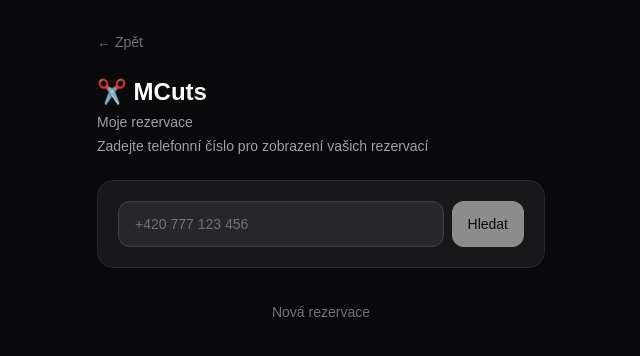
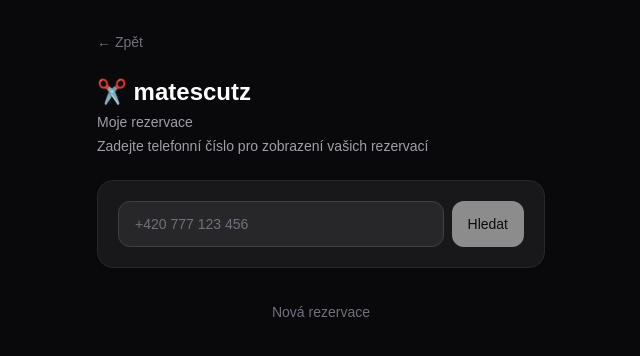
Before and after one commit to denysgiedrys-bit/barber-app, a Next.js app: page /moje-rezervace in a window 1280 px wide. Shown: the top 356 px of the page, without its empty margins (319-959 px from the left). Built offline with nearby package versions, Linux system fonts and the light colour scheme.

Commit message:
prejmenovani na matescutz a instagram odkaz

```diff
--- a/app/admin/page.js
+++ b/app/admin/page.js
@@ -143,7 +143,7 @@ export default function Admin() {
         <div className="flex items-center gap-3 mb-6">
           <Logo size={40} />
           <div>
-            <h1 className="text-xl font-bold text-white leading-tight">MCuts</h1>
+            <h1 className="text-xl font-bold text-white leading-tight">matescutz</h1>
             <p className="text-zinc-400 text-xs">Admin panel</p>
           </div>
         </div>
--- a/app/api/send-email/route.js
+++ b/app/api/send-email/route.js
@@ -11,10 +11,10 @@ export async function POST(request) {
     await resend.emails.send({
       from: 'onboarding@resend.dev',
       to: email,
-      subject: `MCuts — potvrzení rezervace`,
+      subject: `matescutz — potvrzení rezervace`,
       html: `
         <div style="font-family: sans-serif; max-width: 500px; margin: 0 auto;">
-          <h2 style="color: #fbbf24;">✂️ MCuts</h2>
+          <h2 style="color: #fbbf24;">✂️ matescutz</h2>
           <h3>Rezervace potvrzena ✅</h3>
           <p>Dobrý den, <strong>${jmeno}</strong>,</p>
           <p>Vaše rezervace byla úspěšně přijata.</p>
--- a/app/layout.js
+++ b/app/layout.js
@@ -12,7 +12,7 @@ const geistMono = Geist_Mono({
 });
 
 export const metadata = {
-  title: "MCuts — Rezervace",
+  title: "matescutz — Rezervace",
   description: "Online rezervace střihu",
 };
 
--- a/app/moje-rezervace/page.js
+++ b/app/moje-rezervace/page.js
@@ -32,7 +32,7 @@ function MojeRezervaceForm() {
     <div className="min-h-screen bg-zinc-950 py-8 px-4">
       <div className="max-w-md mx-auto">
         <a href="/" className="text-zinc-500 text-sm hover:text-zinc-300 transition-colors mb-6 block">← Zpět</a>
-        <h1 className="text-2xl font-bold mb-1 text-white">✂️ MCuts</h1>
+        <h1 className="text-2xl font-bold mb-1 text-white">✂️ matescutz</h1>
         <p className="text-zinc-400 text-sm mb-1">Moje rezervace</p>
         <p className="text-zinc-400 text-sm mb-6">Zadejte telefonní číslo pro zobrazení vašich rezervací</p>
 
--- a/app/page.js
+++ b/app/page.js
@@ -229,13 +229,21 @@ export default function Home() {
           <div className="flex items-center gap-3">
             <Logo size={44} />
             <div>
-              <h1 className="text-2xl font-bold text-white leading-tight">MCuts</h1>
+              <h1 className="text-2xl font-bold text-white leading-tight">matescutz</h1>
               <p className="text-zinc-400 text-sm">Vyberte službu, čas a potvrďte</p>
             </div>
           </div>
-          <a href="/moje-rezervace" className="text-xs text-zinc-500 hover:text-zinc-300 transition-colors border border-zinc-800 px-3 py-2 rounded-xl whitespace-nowrap shrink-0">
-            Moje rez.
-          </a>
+          <div className="flex items-center gap-2 shrink-0">
+            <a href="https://www.instagram.com/matescutz?igsh=MXAwd2t4MzZ2ZThuOA==" target="_blank" rel="noopener noreferrer"
+              className="text-zinc-500 hover:text-pink-400 transition-colors border border-zinc-800 hover:border-pink-900 p-2 rounded-xl">
+              <svg width="16" height="16" viewBox="0 0 24 24" fill="none" stroke="currentColor" strokeWidth="2" strokeLinecap="round" strokeLinejoin="round">
+                <rect x="2" y="2" width="20" height="20" rx="5" ry="5"/><path d="M16 11.37A4 4 0 1 1 12.63 8 4 4 0 0 1 16 11.37z"/><line x1="17.5" y1="6.5" x2="17.51" y2="6.5"/>
+              </svg>
+            </a>
+            <a href="/moje-rezervace" className="text-xs text-zinc-500 hover:text-zinc-300 transition-colors border border-zinc-800 px-3 py-2 rounded-xl whitespace-nowrap">
+              Moje rez.
+            </a>
+          </div>
         </div>
 
         <div className="flex items-center mb-6">
```
